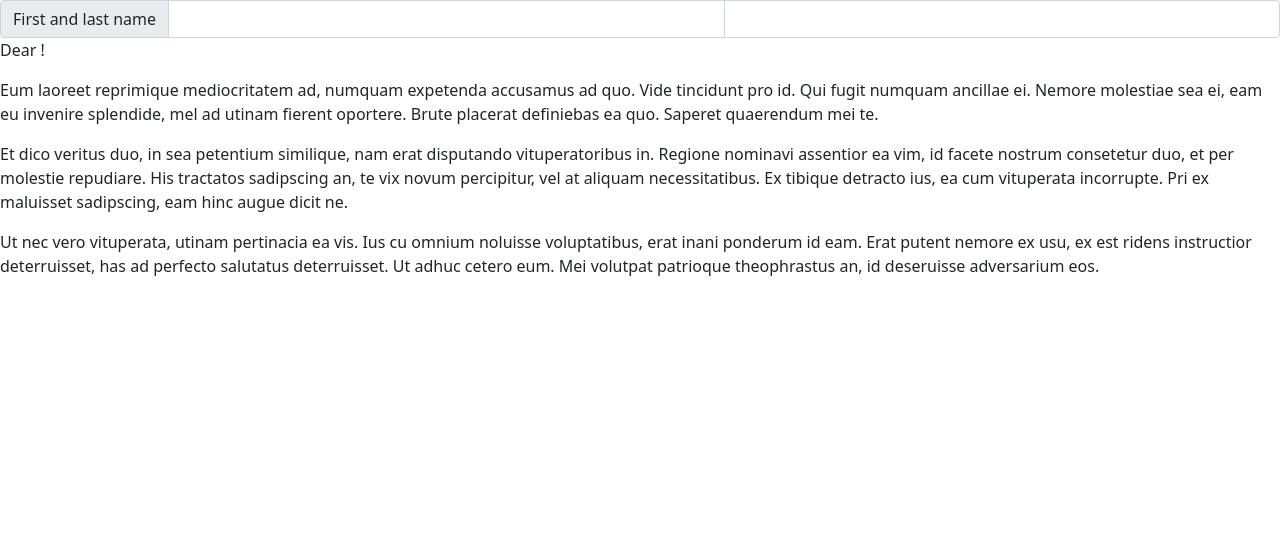
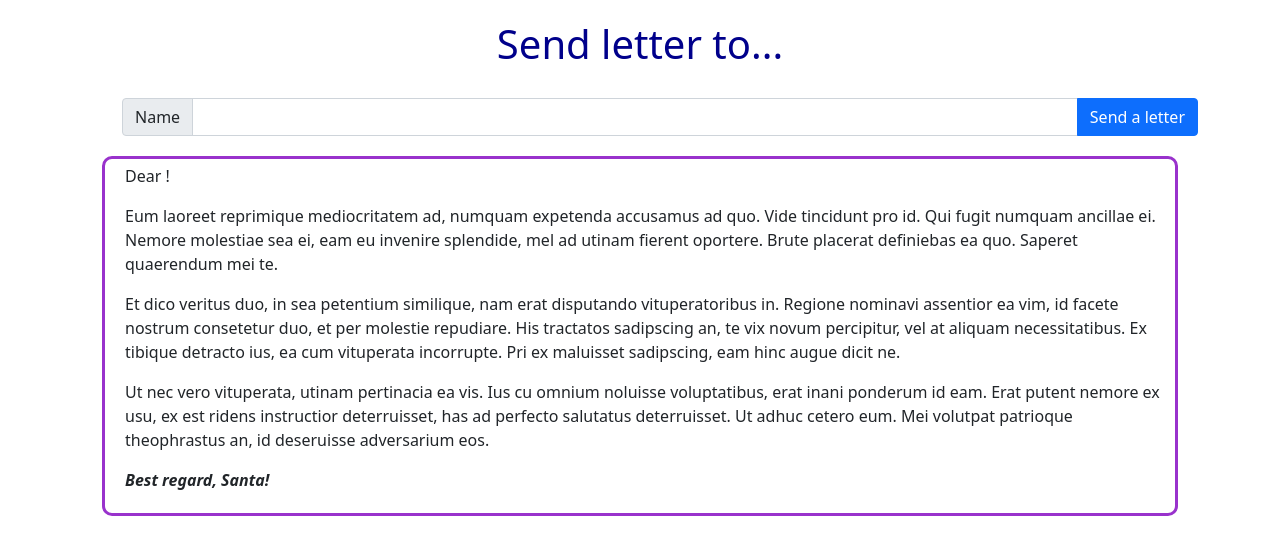
Before and after one commit to DanielAdeyemi/Epicodus_practice_1_13_form_Letter, a plain HTML site: page index.html in a window 1280 px wide. Drawn offline with nearby package versions, Linux system fonts and the light colour scheme.

Commit message:
add more style and first try fo JQuery function

```diff
--- a/css/styles.css
+++ b/css/styles.css
@@ -0,0 +1,20 @@
+.letter {
+  border: darkorchid 3px solid;
+  padding: 5px 10px 5px 20px;
+  border-radius: 10px;
+}
+
+div {
+  margin: 20px 20px 20px 20px;
+}
+
+h1 {
+  margin-top: 20px;
+  margin-bottom: 30px;
+  text-align: center;
+  color: darkblue;
+}
+
+.button {
+  margin-left: 50px;
+}
--- a/index.html
+++ b/index.html
@@ -12,21 +12,28 @@
 </head>
 
 <body>
+  <div class="container">
+    <div class="first">
+      <h1>Send letter to...</h1>
+
       <div class="input-group">
-    <span class="input-group-text">First and last name</span>
-    <input type="text" aria-label="First name" class="form-control">
-    <input type="text" aria-label="Last name" class="form-control">
+        <span class="input-group-text">Name</span>
+        <input type="text" aria-label="Name" class="form-control">
+        <button type="button" class="btn btn-primary">Send a letter</button>
+      </div>
     </div>
     <div class="letter">
       <p>Dear <span id="name"></span>!</p>
       <p>Eum laoreet reprimique mediocritatem ad, numquam expetenda accusamus ad quo. Vide tincidunt pro id. Qui fugit numquam ancillae ei. Nemore molestiae sea ei, eam eu invenire splendide, mel ad utinam fierent oportere. Brute placerat definiebas ea quo.
         Saperet quaerendum mei te.</p>
 
-    <p>Et dico veritus duo, in sea petentium similique, nam erat disputando vituperatoribus in. Regione nominavi assentior ea vim, id facete nostrum consetetur duo, et per molestie repudiare. His tractatos sadipscing an, te vix novum percipitur, vel at aliquam
-      necessitatibus. Ex tibique detracto ius, ea cum vituperata incorrupte. Pri ex maluisset sadipscing, eam hinc augue dicit ne.</p>
+      <p>Et dico veritus duo, in sea petentium similique, nam erat disputando vituperatoribus in. Regione nominavi assentior ea vim, id facete nostrum consetetur duo, et per molestie repudiare. His tractatos sadipscing an, te vix novum percipitur, vel at
+        aliquam necessitatibus. Ex tibique detracto ius, ea cum vituperata incorrupte. Pri ex maluisset sadipscing, eam hinc augue dicit ne.</p>
 
       <p>Ut nec vero vituperata, utinam pertinacia ea vis. Ius cu omnium noluisse voluptatibus, erat inani ponderum id eam. Erat putent nemore ex usu, ex est ridens instructior deterruisset, has ad perfecto salutatus deterruisset. Ut adhuc cetero eum. Mei
         volutpat patrioque theophrastus an, id deseruisse adversarium eos.</p>
+      <p><strong><em>Best regard, Santa!</em></strong></p>
+    </div>
   </div>
 </body>
 
--- a/js/scripts.js
+++ b/js/scripts.js
@@ -0,0 +1,8 @@
+$(document).ready(function() {
+  $(".input-group").submit(function() {
+    let name = $("input.form-control").val();
+    $("#name").text(name);
+    $(".letter").show();
+    event.preventDefault();
+  })
+});
```
Lines whose indentation alone changed are shown as unchanged.
